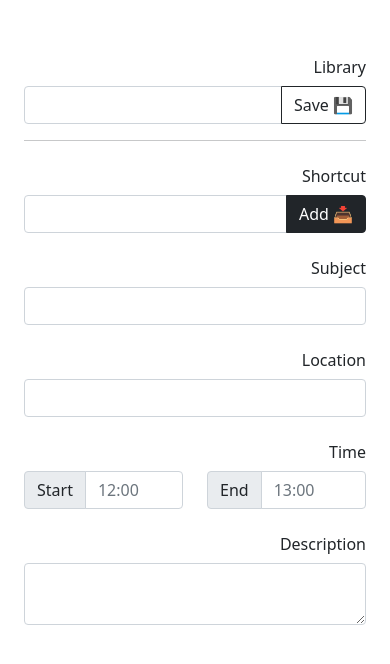
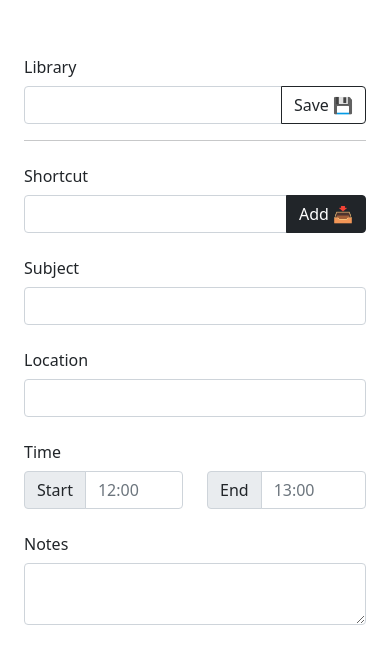
Before and after one commit to urmoi/uCal, a Flask app: page /newlib in a window 390 px wide. Shown: the part 58-722 px from the top of the page. Run offline with Flask 2, Linux system fonts and the light colour scheme.

Commit message:
optimitzed mobile support

```diff
--- a/static/styles.css
+++ b/static/styles.css
@@ -1,7 +1,9 @@
-.newLibForm {
+form.new-lib {
     max-width: 700px;
 }
 
-#calShortInfo {
-    max-width: 200px;
+@media (min-width: 576px) {
+    form.new-lib {
+       text-align: right!important;
+    }
 }
--- a/templates/newlib.html
+++ b/templates/newlib.html
@@ -6,7 +6,7 @@
 
 {% block main %}
 
-    <form class="text-end newLibForm container-sm">
+    <form class="text-start container-sm new-lib">
         <div class="row mb-3">
             <label class="col-sm-2 col-form-label" for="libTitle">Library</label>
             <div class="col">
@@ -60,7 +60,7 @@
         </div>
 
         <div class="row mb-3">
-            <label class="col-sm-2 col-form-label" for="calDesc">Description</label>
+            <label class="col-sm-2 col-form-label" for="calDesc">Notes</label>
             <div class="col">
                 <textarea class="form-control" id="calDesc" name="calDesc" type="text"></textarea>
             </div>
```
